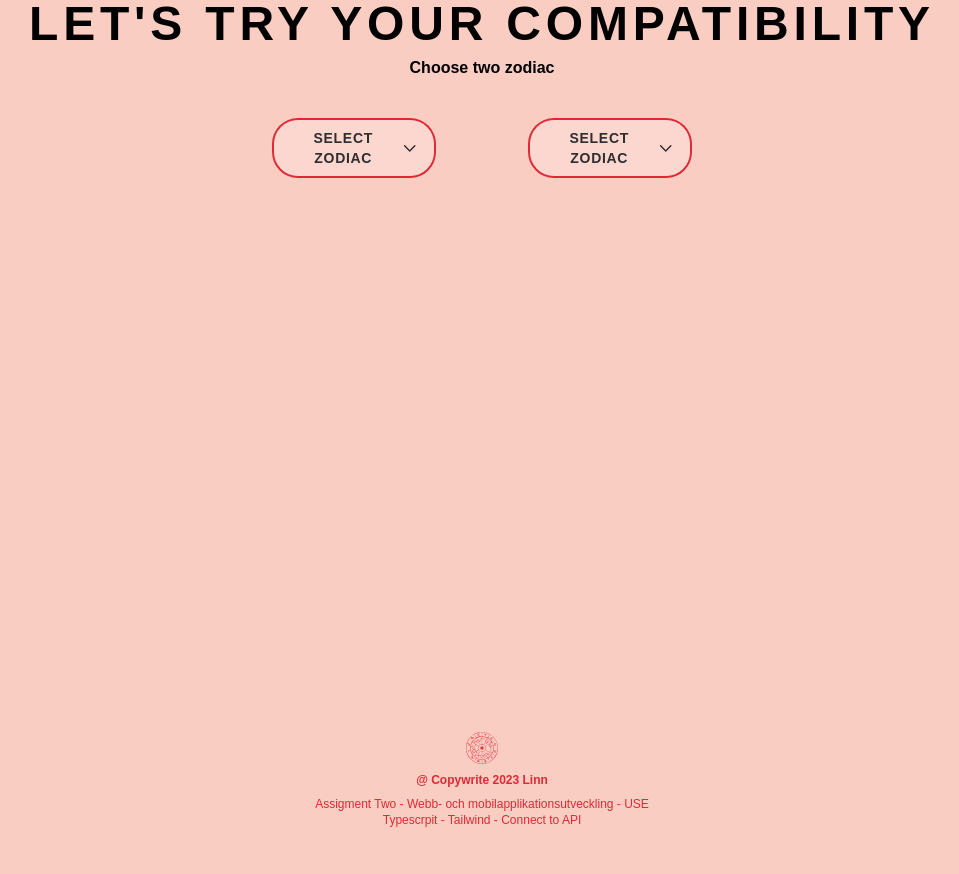
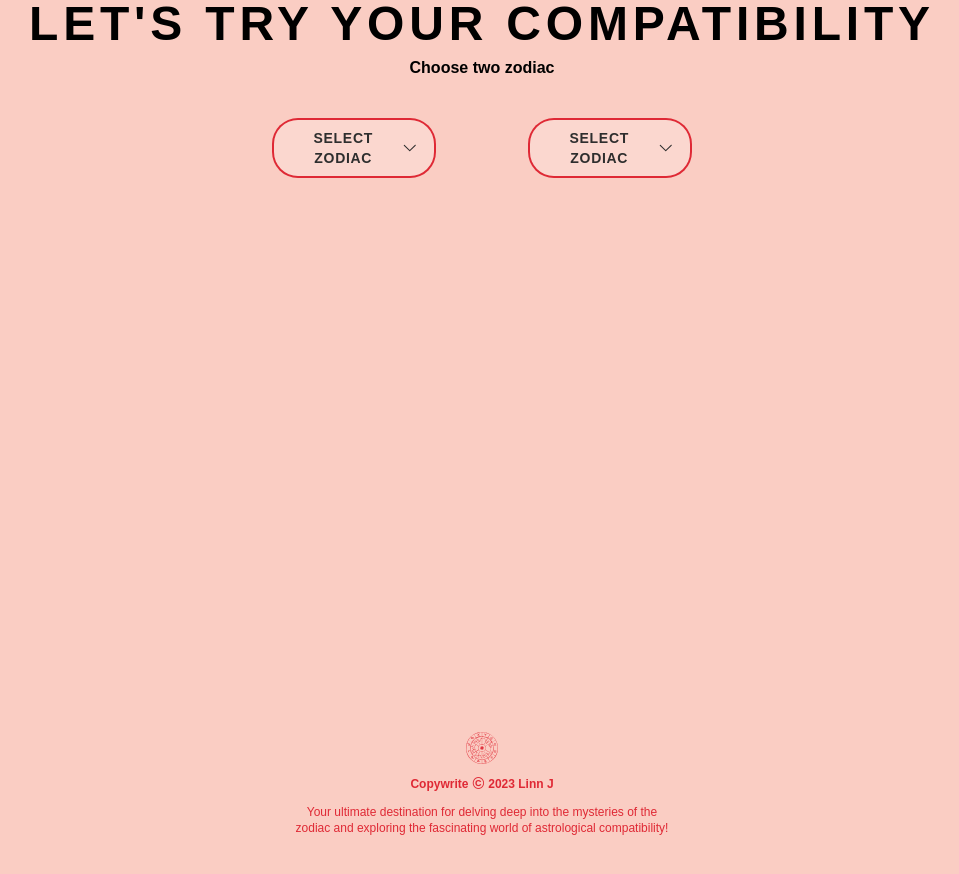
Before and after one commit to linjoh92/Zodiac, a React (Vite) app: page /compatibility in a window 1280 px wide. Shown: the part 200-1074 px from the top of the page, without its empty margins (158-1117 px from the left). Built offline with nearby package versions, Linux system fonts and the light colour scheme.

Commit message:
Make Heading Component and run pretiier

```diff
--- a/src/components/Compatibility/index.tsx
+++ b/src/components/Compatibility/index.tsx
@@ -2,6 +2,7 @@ import { useEffect, useState } from 'react'
 import DropDown from '../DropDown'
 import ZodiacImg from '../ZodiacImg'
 import { HeartIcon } from '@heroicons/react/24/solid'
+import Heading from '../Heading'
 
 interface CompatibilityData {
   header: string
@@ -54,11 +55,11 @@ export default function Compatibility() {
   }, [selectedZodiacOne, selectedZodiacTwo])
 
   return (
-    <div className="flex flex-col justify-start w-full pt-10 p-4 font-titillium font-semibold text-black items-center">
-      <h1 className="text-3xl md:text-5xl md:mt-16 font-extrabold text-center tracking-widest uppercase">
-        Let's try your compatibility
-      </h1>
-      <h2 className="mb-10 mt-2">Choose two zodiac</h2>
+    <div className="flex flex-col justify-start w-full pt-10 p-4 font-titillium items-center">
+      <Heading
+        rubrik="Let's try your compatibility"
+        subtitle="Choose two zodiac"
+      />
       <form
         className="flex flex-col"
         onSubmit={(e) => {
--- a/src/components/DropDown/index.tsx
+++ b/src/components/DropDown/index.tsx
@@ -1,7 +1,8 @@
 import { useState } from 'react'
 import ZodiacSigns from '../ZodiacInfo/zodiacSigns'
+import { ChevronDownIcon } from '@heroicons/react/24/solid'
 
-interface DropDownProps {
+type DropDownProps = {
   value: string | null
   onChange: (zodiacName: string) => void
 }
@@ -26,20 +27,9 @@ function DropDown({ value, onChange }: DropDownProps) {
         ${value ? 'bg-accentText/60 text-white' : 'bg-white/20'}`}
       >
         {value || 'Select zodiac'}
-        <svg
-          xmlns="http://www.w3.org/2000/svg"
+        <ChevronDownIcon
           className={`h-5 w-5 ${value ? ' text-white' : 'text-baseText'}`}
-          fill="none"
-          viewBox="0 0 24 24"
-          stroke="currentColor"
-        >
-          <path
-            strokeLinecap="round"
-            strokeLinejoin="round"
-            strokeWidth="2"
-            d="M19 9l-7 7-7-7"
-          />
-        </svg>
+        />
       </button>
       {isOpen && (
         <div className="mt-2 w-40 h-fit absolute rounded-xl bg-white shadow-lg ring-1 ring-baseText ring-opacity-5 focus:outline-none">
--- a/src/components/Footer/index.tsx
+++ b/src/components/Footer/index.tsx
@@ -1,16 +1,17 @@
 import Logo from '../../components/Logo'
 
-type FooterProps = {
-  title: string
-  subtitle: string
-}
-
-export default function Footer({ title, subtitle }: FooterProps) {
+export default function Footer() {
   return (
     <div className="text-accentText text-center w-full p-5 flex flex-col items-center gap-2 font-titillium md:mt-64 mt-36 mb-6">
       <Logo className="fill-accentText w-8" />
-      <p className="text-xs font-bold">{title}</p>
-      <p className="text-xs max-w-sm">{subtitle}</p>
+      <p className="text-xs font-bold flex items-center gap-1">
+        Copywrite <span className="text-base">©</span> 2023 Linn J
+      </p>
+      <p className="text-xs max-w-sm">
+        Your ultimate destination for delving deep into the mysteries of the
+        zodiac and exploring the fascinating world of astrological
+        compatibility!
+      </p>
     </div>
   )
 }
--- /dev/null
+++ b/src/components/Heading/index.tsx
@@ -0,0 +1,15 @@
+type HeadingProps = {
+  rubrik: string
+  subtitle: string
+}
+
+export default function Heading({ rubrik, subtitle }: HeadingProps) {
+  return (
+    <div className="text-center">
+      <h1 className="text-3xl md:text-5xl md:mt-16 font-extrabold tracking-widest uppercase">
+        {rubrik}
+      </h1>
+      <h2 className="mb-10 mt-2 font-semibold">{subtitle}</h2>
+    </div>
+  )
+}
--- a/src/components/Home/index.tsx
+++ b/src/components/Home/index.tsx
@@ -1,19 +1,14 @@
 import { NavLink } from 'react-router-dom'
+import Heading from '../Heading'
 
 export default function HomeContent() {
   return (
-    <div className="m-h-fit flex flex-1 max-w-3xl">
-      <div className="p-10 h-full felx justify-center text-center font-titillium ">
-        <h1 className="text-3xl md:text-5xl md:mt-16 font-extrabold tracking-widest uppercase">
-          Welcome to Zodiac!
-        </h1>
-        <h2 className="font-semibold m-5 mt-2">
-          {' '}
-          Your ultimate destination for delving deep into the mysteries of the
-          zodiac and exploring the fascinating world of astrological
-          compatibility!{' '}
-        </h2>
-        <div className="flex flex-col gap-12 py-8">
+    <div className="m-h-fit flex flex-col pt-10 p-4 max-w-3xl font-titillium text-center">
+      <Heading
+        rubrik="Welcome to Zodiac!"
+        subtitle="Your ultimate destination for delving deep into the mysteries of the zodiac and exploring the fascinating world of astrological compatibility!"
+      />
+      <div className="flex flex-col md:gap-12 gap-8">
         <div className="flex flex-col gap-4 items-center">
           <NavLink
             className="font-bold text-accentText uppercase tracking-widest text-sm border-2 border-accentText px-4 py-2 rounded-3xl bg-accentText/25 w-40 hover:bg-accentText hover:text-white"
@@ -22,8 +17,8 @@ export default function HomeContent() {
             Zodiac
           </NavLink>
           <p>
-              Dive into the rich tapestry of the zodiac with detailed profiles
-              of each sign. Explore your own sign, or learn more about the
+            Dive into the rich tapestry of the zodiac with detailed profiles of
+            each sign. Explore your own sign, or learn more about the
             characteristics, strengths, and weaknesses of other signs in the
             zodiac.
           </p>
@@ -38,8 +33,8 @@ export default function HomeContent() {
           <p>
             Wondering if you and your partner are cosmically aligned? Use our
             compatibility charts to explore the dynamics between different
-              zodiac signs. Discover your compatibility with friends, family,
-              and potential love interests.
+            zodiac signs. Discover your compatibility with friends, family, and
+            potential love interests.
           </p>
         </div>
         <div className="flex flex-col gap-4 items-center">
@@ -50,11 +45,10 @@ export default function HomeContent() {
             Horoscope
           </NavLink>
           <p>
-              Get a glimpse of what the stars have in store for you each week.
-              Our weekly horoscopes provide guidance and insights tailored to
-              your zodiac sign, helping you navigate life's twists and turns.
+            Get a glimpse of what the stars have in store for you each week. Our
+            weekly horoscopes provide guidance and insights tailored to your
+            zodiac sign, helping you navigate life's twists and turns.
           </p>
-          </div>
         </div>
       </div>
     </div>
--- a/src/components/Horoscope/index.tsx
+++ b/src/components/Horoscope/index.tsx
@@ -2,6 +2,7 @@ import { useEffect, useState } from 'react'
 import DateRanges from '../ZodiacInfo/dateRanges'
 import ZodiacSigns from '../ZodiacInfo/zodiacSigns'
 import ZodiacImg from '../ZodiacImg'
+import Heading from '../Heading'
 
 interface ZodiacData {
   week: string
@@ -57,14 +58,10 @@ export default function Zodiac() {
 
   return (
     <div className="flex flex-col justify-start w-full pt-10 p-4 font-titillium font-semibold text-black items-center">
-      <div className="text-center">
-        <h1 className="text-3xl md:text-5xl md:mt-16 font-extrabold tracking-widest uppercase">
-          Weekly horoscope
-        </h1>
-        <h2 className="mb-10 mt-2">
-          Select your zodiac sign to get your horoscoope of the week
-        </h2>
-      </div>
+      <Heading
+        rubrik="Weekly horoscope"
+        subtitle="Select your zodiac sign to get your horoscoope of the week"
+      />
       <div className="grid grid-cols-2 md:grid-cols-4 gap-3 w-full max-w-3xl">
         {ZodiacSigns.map((zodiac) => {
           const dateRange = DateRanges[zodiac.name]
--- a/src/components/Zodic/index.tsx
+++ b/src/components/Zodic/index.tsx
@@ -2,6 +2,7 @@ import { useEffect, useState } from 'react'
 import DateRanges from '../ZodiacInfo/dateRanges'
 import ZodiacSigns from '../ZodiacInfo/zodiacSigns'
 import ZodiacImg from '../ZodiacImg'
+import Heading from '../Heading'
 
 interface ZodiacData {
   name: string
@@ -79,12 +80,10 @@ export default function Zodiac() {
 
   return (
     <div className="flex flex-col justify-start w-full pt-10 p-4 font-titillium font-semibold text-black items-center">
-      <div className="text-center">
-        <h1 className="text-3xl md:text-5xl md:mt-16 font-extrabold tracking-widest uppercase">
-          Select a zodiac sign
-        </h1>
-        <h2 className="mb-10 mt-2">Select a zodiac sign and learn more</h2>
-      </div>
+      <Heading
+        rubrik="Select a zodiac sign"
+        subtitle="Select a zodiac sign and learn more"
+      />
       <div className="grid grid-cols-2 md:grid-cols-4 gap-3 w-full max-w-3xl">
         {ZodiacSigns.map((zodiac) => {
           const dateRange = DateRanges[zodiac.name]
--- a/src/pages/Layout/index.tsx
+++ b/src/pages/Layout/index.tsx
@@ -7,10 +7,7 @@ export default function Layout() {
     <>
       <Header />
       <Outlet />
-      <Footer
-        title="@ Copywrite 2023 Linn"
-        subtitle="Assigment Two - Webb- och mobilapplikationsutveckling - USE Typescrpit - Tailwind - Connect to API"
-      />
+      <Footer />
     </>
   )
 }
```
Lines whose indentation alone changed are shown as unchanged.
